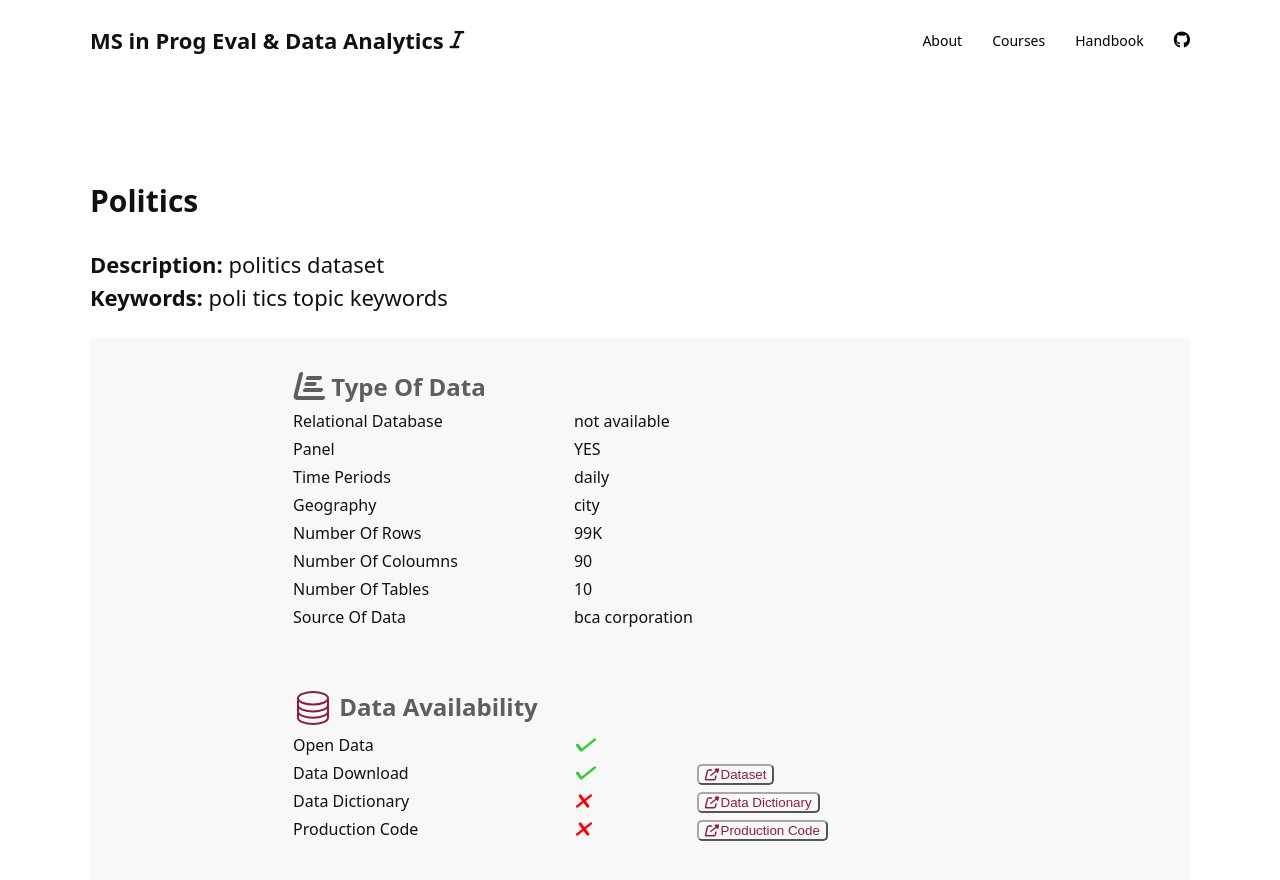
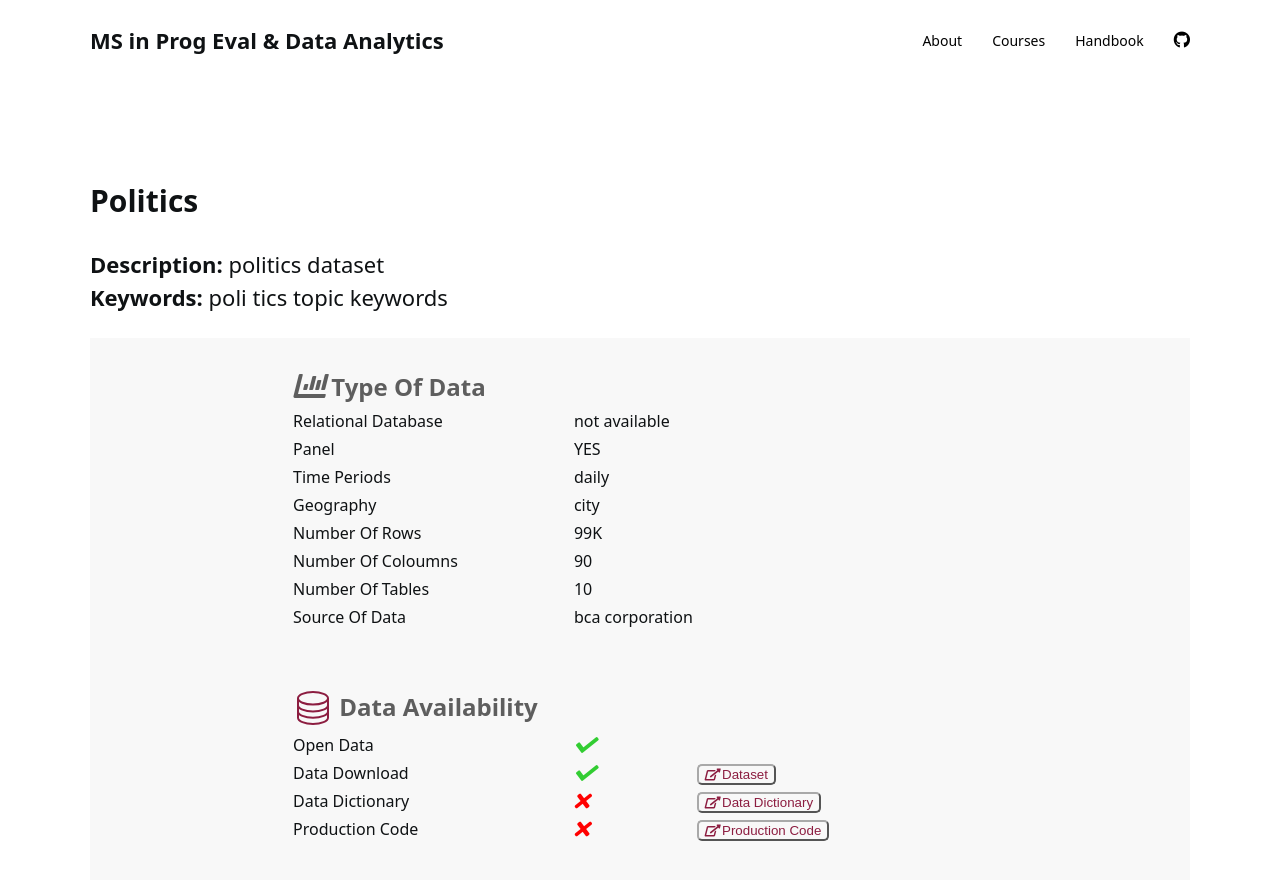
Before and after one commit to DS4PS/ms-prog-eval-data-analytics, a Jekyll site: the page built from _posts/2018-06-25-Politics.md, in a window 1280 px wide and 900 px high. Shown: the top 880 px of the window. Built offline with Jekyll 4.4.1, drawn with Linux system fonts in a browser that asks for light colours; nearby versions of some CDN libraries; comment, search, counter and statistics services are not loaded; a style sheet for code colours, icons or effects is not loaded.

Commit message:
Update default.html

```diff
--- a/_layouts/default.html
+++ b/_layouts/default.html
@@ -38,7 +38,7 @@
     <div class="uk-container">
     <div data-uk-navbar>
         <div class="uk-navbar-left">
-          <b><a class="uk-navbar-item uk-logo" href="{{ "/" | relative_url }}" >{% if site.brand.image %}<img src="{{ site.post_assets | absolute_url }}{{ site.brand.image }}" alt="{{ site.brand.text | escape }}">{% else %}{{ site.brand.text | escape }}&nbsp;<i class="fas fa-italic"></i>{% endif %}</a></b> <br>
+          <b><a class="uk-navbar-item uk-logo" href="{{ "/" | relative_url }}" >{% if site.brand.image %}<img src="{{ site.post_assets | absolute_url }}{{ site.brand.image }}" alt="{{ site.brand.text | escape }}">{% else %}{{ site.brand.text | escape }}{% endif %}</a></b> <br>
         </div>
         <div class="uk-navbar-right">
             <ul class="uk-navbar-nav uk-visible@m" >
```
